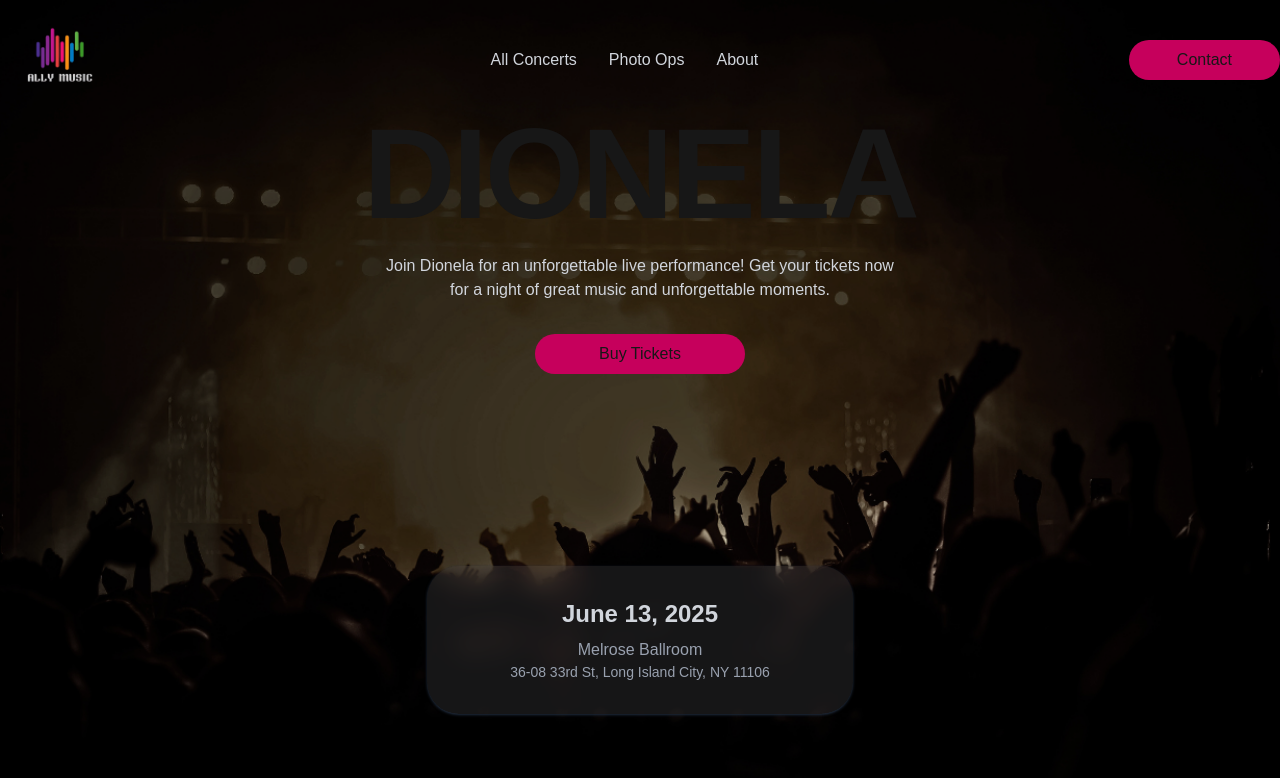
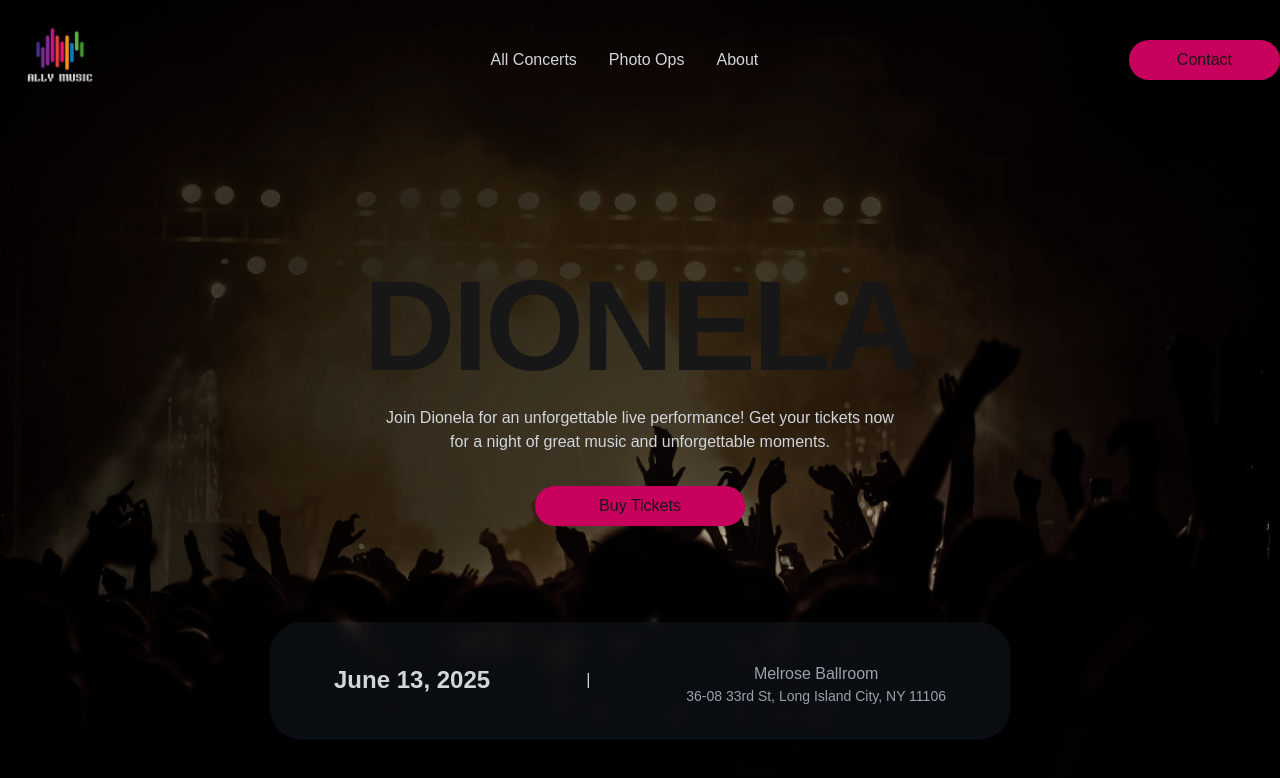
Before and after one commit to alexmortelsison/allymusic5, a Next.js app: page / in a window 1280 px wide. Shown: the top 778 px of the page. Built offline with nearby package versions, Linux system fonts and the light colour scheme.

Commit message:
updated hero

```diff
--- a/app/components/Hero.tsx
+++ b/app/components/Hero.tsx
@@ -13,8 +13,8 @@ export default function Hero() {
           className="object-cover -z-50 brightness-80"
         />
       </div>
-      <div className="flex flex-col justify-center items-center mt-48 md:mt-72 lg:mt-46 2xl:mt-120 max-w-7xl mx-auto">
-        <h1 className="font-bold text-8xl md:text-9xl tracking-tight">
+      <div className="flex flex-col justify-center items-center mt-140 md:mt-140 lg:mt-90 2xl:mt-140 max-w-7xl mx-auto">
+        <h1 className="font-bold text-8xl md:text-9xl 2xl:text-[150px] tracking-tight">
           DIONELA
         </h1>
         <p className="w-[520px] text-center pt-4 px-16 md:px-0 text-gray-300">
@@ -27,7 +27,7 @@ export default function Hero() {
           </button>
         </div>
       </div>
-      <div className="w-1/3 mx-auto ">
+      <div className="2xl:w-1/3 mx-auto px-4">
         <Schedule />
       </div>
     </div>
--- a/app/components/Schedule.tsx
+++ b/app/components/Schedule.tsx
@@ -1,11 +1,14 @@
 export default function Schedule() {
   return (
-    <div className="flex flex-col items-center justify-center py-8 bg-gray-300/10 backdrop-blur-md mt-48 rounded-4xl shadow-sm shadow-gray-800 text-gray-300">
-      <h1 className="text-2xl font-semibold">June 13, 2025</h1>
-      <p className="pt-2 text-gray-400">Melrose Ballroom</p>
-      <p className="text-sm text-gray-400">
-        36-08 33rd St, Long Island City, NY 11106
-      </p>
+    <div className="flex items-center justify-between lg:py-8 md:py-12 bg-gray-700/20 backdrop-blur-sm mt-48 lg:mt-24 rounded-4xl shadow-xs shadow-gray-900 text-gray-300 px-16">
+      <h1 className="lg:text-2xl font-semibold text-nowrap">June 13, 2025</h1>
+      <p className="pl-12 md:pl-24 lg:pl-24 2xl:pl-0">|</p>
+      <div className="text-center pl-12 md:pl-24 lg:pl-24 2xl:pl-0">
+        <p className="pt-2 text-gray-400">Melrose Ballroom</p>
+        <p className="text-sm text-gray-400">
+          36-08 33rd St, Long Island City, NY 11106
+        </p>
+      </div>
     </div>
   );
 }
```
